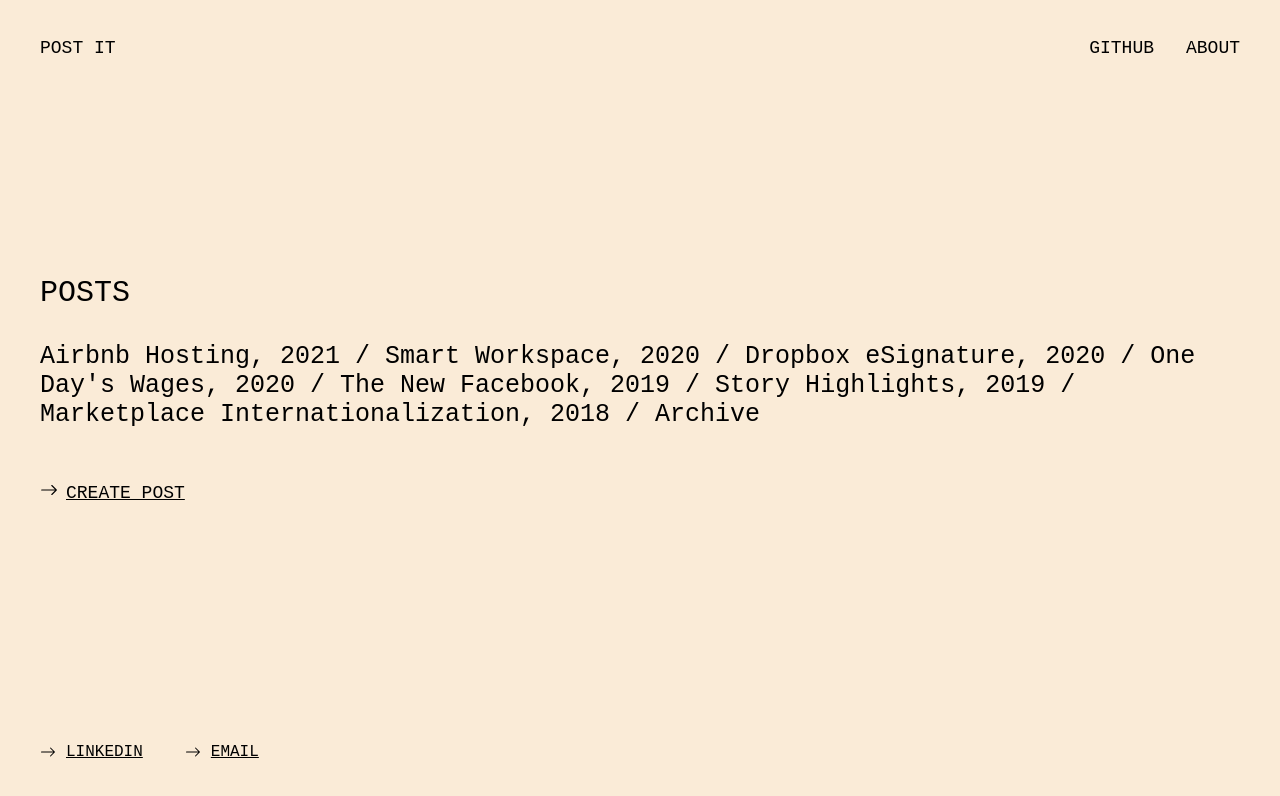
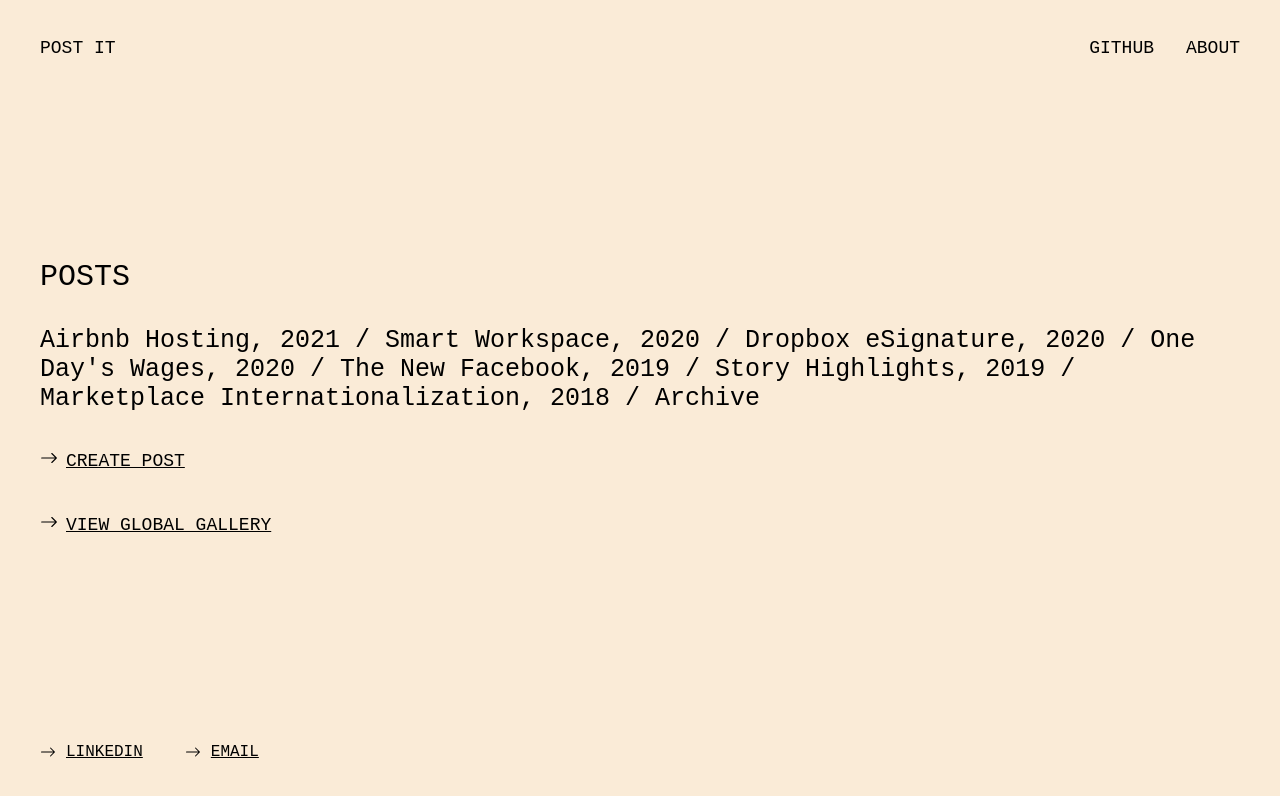
Before and after one commit to kartik-dhawan/post-it, a React (Create React App) app in the folder client/: page / in a window 1280 px wide. Shown: the top 796 px of the page. Built offline with nearby package versions, Linux system fonts and the light colour scheme; a web font is replaced by a local one.

Commit message:
f1.6.3: added the dashboard link to the home pahe

```diff
--- a/client/src/Components/Form/FormPage.js
+++ b/client/src/Components/Form/FormPage.js
@@ -18,13 +18,14 @@
 
   const [viewPost, setViewPost] = useState(false);
 
-  const [post, setPost] = useState({
+  const initialEmptyPost = {
     title: "",
     artist: "",
     album: "",
     tags: "",
     file: "",
-  });
+  };
+  const [post, setPost] = useState(initialEmptyPost);
 
   useEffect(() => {
     dispatch(getData());
@@ -61,6 +62,7 @@
               className="closeCardBtn"
               onClick={() => {
                 setViewPost(!viewPost);
+                setPost(initialEmptyPost);
               }}
             >
               <IoClose />
@@ -139,19 +141,9 @@
               </FileBase64>
             </label>
             {post.title === "" || post.artist === "" || post.file === "" ? (
-              <button
-                type="submit"
-                className="postButton"
-                onClick={(e) => {
-                  e.preventDefault();
-                  console.log(post);
-                  dispatch(postData({ post }));
-                  setViewPost(!viewPost);
-                }}
-                disabled
-              >
+              <button type="submit" className="postButton" disabled>
                 <BsArrowRight />
-                <p>Create</p>
+                <p>Create & Save</p>
               </button>
             ) : (
               <button
@@ -159,13 +151,13 @@
                 className="postButton"
                 onClick={(e) => {
                   e.preventDefault();
-                  console.log(post);
                   dispatch(postData({ post }));
                   setViewPost(!viewPost);
+                  setPost(initialEmptyPost);
                 }}
               >
                 <BsArrowRight />
-                <p>Create</p>
+                <p>Create & Save</p>
               </button>
             )}
 
@@ -178,7 +170,7 @@
               }}
             >
               <BsArrowRight />
-              <p>Open</p>
+              <p>Create</p>
             </button>
 
             <a href="/dashboard" className="postButton">
--- a/client/src/Components/Form/SongPost.js
+++ b/client/src/Components/Form/SongPost.js
@@ -7,6 +7,8 @@
       <img
         alt="no file available"
         src={`${post.file}`}
+        width="100%"
+        height="100%"
         className="postCover"
       ></img>
       <div className="postTitle">{post.title}</div>
--- a/client/src/Components/Home/Section.js
+++ b/client/src/Components/Home/Section.js
@@ -18,6 +18,14 @@
           CREATE POST
         </a>
       </div>
+      <div className="sectionLink">
+        <div className="sectionArrow">
+          <BsArrowRight />
+        </div>
+        <a href="/dashboard" className="sectionButton">
+          VIEW GLOBAL GALLERY
+        </a>
+      </div>
     </div>
   );
 };
--- a/client/src/Styles/Home/_home.scss
+++ b/client/src/Styles/Home/_home.scss
@@ -68,9 +68,9 @@
             display: flex;
             align-items: center;
             box-sizing: border-box;
-            padding: 0.5rem;
+            padding: 2rem 0.5rem;
             font-size: 18px;
-            height: 6rem;
+            height: 3rem;
             & > div{
                 margin: 0.5rem;
             }
--- a/client/src/Styles/Posts/_createdPost.scss
+++ b/client/src/Styles/Posts/_createdPost.scss
@@ -8,8 +8,11 @@
     text-transform: uppercase;
     display: flex;
     flex-direction: column;
+    img{
+        object-fit: cover;
+    }
     .postCover{
-        width: 100%;
+        // width: 100%;
         aspect-ratio: 1;
         background: #000;
         margin-bottom: 10px;
--- a/client/src/index.css
+++ b/client/src/index.css
@@ -87,9 +87,9 @@
           align-items: center;
   -webkit-box-sizing: border-box;
           box-sizing: border-box;
-  padding: 0.5rem;
+  padding: 2rem 0.5rem;
   font-size: 18px;
-  height: 6rem;
+  height: 3rem;
 }
 
 .homePage .homeSection .sectionLink > div {
@@ -478,8 +478,12 @@
           flex-direction: column;
 }
 
+.songPostContainer .songPost img {
+  -o-object-fit: cover;
+     object-fit: cover;
+}
+
 .songPostContainer .songPost .postCover {
-  width: 100%;
   aspect-ratio: 1;
   background: #000;
   margin-bottom: 10px;
@@ -659,8 +663,12 @@
   margin: 30px 20px;
 }
 
+.dashboardPage .dashboardBody .cardLayout .cardsContainer .songPost img {
+  -o-object-fit: cover;
+     object-fit: cover;
+}
+
 .dashboardPage .dashboardBody .cardLayout .cardsContainer .songPost .postCover {
-  width: 100%;
   aspect-ratio: 1;
   background: #000;
   margin-bottom: 10px;
```
